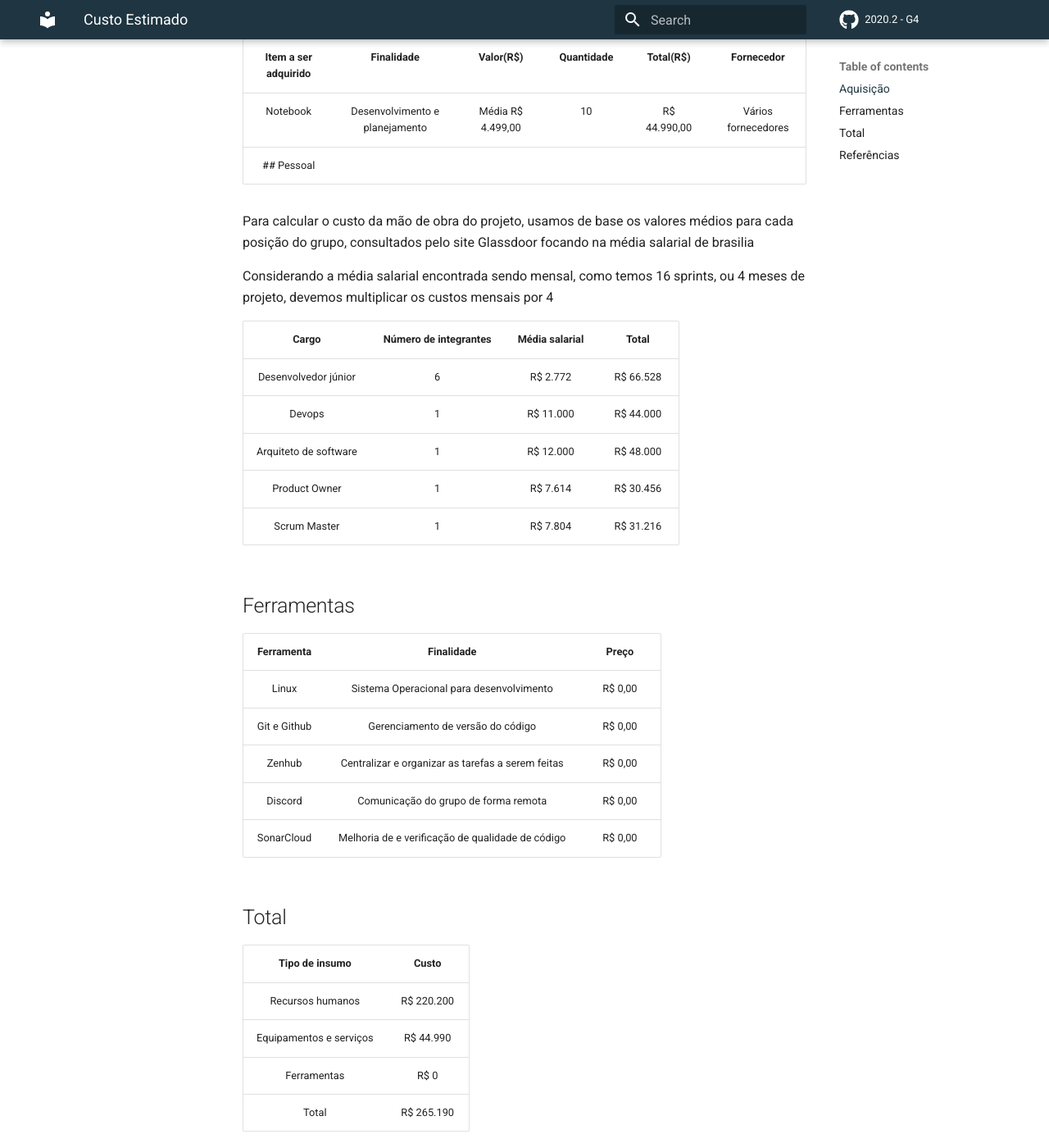
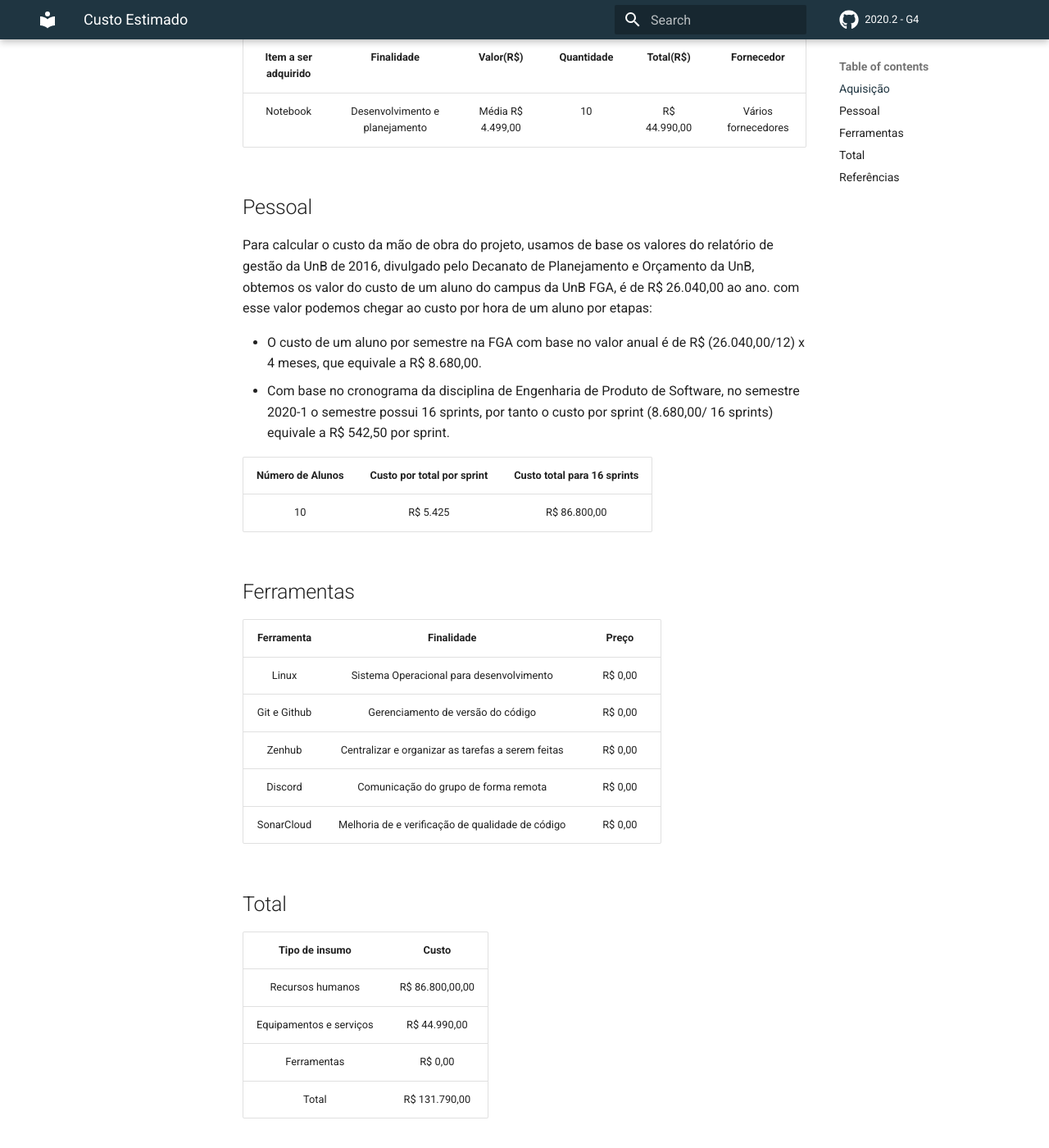
Before and after one commit to fga-eps-mds/2020-2-SiGeD, an MkDocs documentation site: the page built from docs/evm.md, in a window 1280 px wide and 1400 px high, scrolled down 390 px. Shown: the whole window at 82% size. Built offline with MkDocs 1.6.1 and Material for MkDocs 9.7.7, drawn with Linux system fonts in a browser that asks for light colours; comment, search, counter and statistics services are not loaded; some of the changed text lies outside the part shown.

Commit message:
[93] Updating costs per student
Signed-off-by: Ezequiel <ezequiel1de1oliveira@gmail.com>
Co-authored-by: Vitor Leal <vitor_leal2201@hotmail.com>

```diff
--- a/docs/evm.md
+++ b/docs/evm.md
@@ -9,19 +9,17 @@ Levando em consideração o notebook com um processador intel core i7, 8GB de me
 |Item a ser adquirido|Finalidade|Valor(R$)|Quantidade|Total(R$)|Fornecedor|
 |:------------------:|:--------:|:-------:|:--------:|:-------:|:--------:|
 |Notebook            |Desenvolvimento e planejamento|Média R$ 4.499,00|10|R$ 44.990,00|Vários fornecedores|
+
 ## Pessoal
 
-Para calcular o custo da mão de obra do projeto, usamos de base os valores médios para cada posição do grupo, consultados pelo site Glassdoor focando na média salarial de brasilia
+Para calcular o custo da mão de obra do projeto, usamos de base os valores do relatório de gestão da UnB de 2016, divulgado pelo Decanato de Planejamento e Orçamento da UnB, obtemos os valor do custo de um aluno do campus da UnB FGA, é de R$ 26.040,00 ao ano. com esse valor podemos chegar ao custo por hora de um aluno por etapas:
 
-Considerando a média salarial encontrada sendo mensal, como temos 16 sprints, ou 4 meses de projeto, devemos multiplicar os custos mensais por 4
+* O custo de um aluno por semestre na FGA com base no valor anual  é de R$ (26.040,00/12) x 4 meses, que equivale a R$ 8.680,00.
+* Com base no cronograma da disciplina de Engenharia de Produto de Software, no semestre 2020-1 o semestre possui 16 sprints, por tanto o custo por sprint (8.680,00/ 16 sprints) equivale a  R$ 542,50 por sprint.
 
-|Cargo|Número de integrantes|Média salarial|Total|
-|:---:|:------------:|:-------------------:|:---:|
-|Desenvolvedor júnior|6|R$ 2.772 | R$ 66.528 |
-|Devops|1|R$ 11.000 | R$ 44.000 |
-|Arquiteto de software|1|R$ 12.000 | R$ 48.000 |
-|Product Owner|1|R$ 7.614 | R$ 30.456|
-|Scrum Master|1|R$ 7.804 | R$ 31.216 |
+|Número de Alunos| Custo por total por sprint | Custo total para 16 sprints |
+|:---:|:------------:|:-------------------:|
+|10| R$ 5.425 | R$ 86.800,00 |
 
 
 ## Ferramentas
@@ -39,15 +37,13 @@ Considerando a média salarial encontrada sendo mensal, como temos 16 sprints, o
 
 |Tipo de insumo|Custo|
 |:------------:|:---:|
-|Recursos humanos| R$ 220.200|
-|Equipamentos e serviços| R$ 44.990|
-|Ferramentas| R$ 0|
-|Total|R$ 265.190|
+|Recursos humanos| R$ 86.800,00,00|
+|Equipamentos e serviços| R$ 44.990,00|
+|Ferramentas| R$ 0,00|
+|Total|R$ 131.790,00|
 
 ## Referências
 
-Glassdoor, Site para a busca da média salarial, Disponível em: https://www.glassdoor.com.br/Sal%C3%A1rios/index.htm. Acesso em 18 de março de 2021.
+Relatório de Gestão 2016, Universidade de Brasília. Disponível em http://www.dpo.unb.br/index.php?option=com_phocadownload&view=category&download=558:relatorio-2016&id=1:relatorio-de-gestao&Itemid=675. Acesso em 18 de março de 2021.
 
 Zoom, Site para comparação de preços, Disponível em: https://www.zoom.com.br/. Acesso em 18 de março de 2021.
-
-Documentação Dr. Down, 2021. Página do Termo de Abertura do Projeto no GitHub Pages. Disponível em: https://fga-eps-mds.github.io/2018.1-Dr-Down/eps/TAP/. Acesso em 18 de março de 2021.
```
